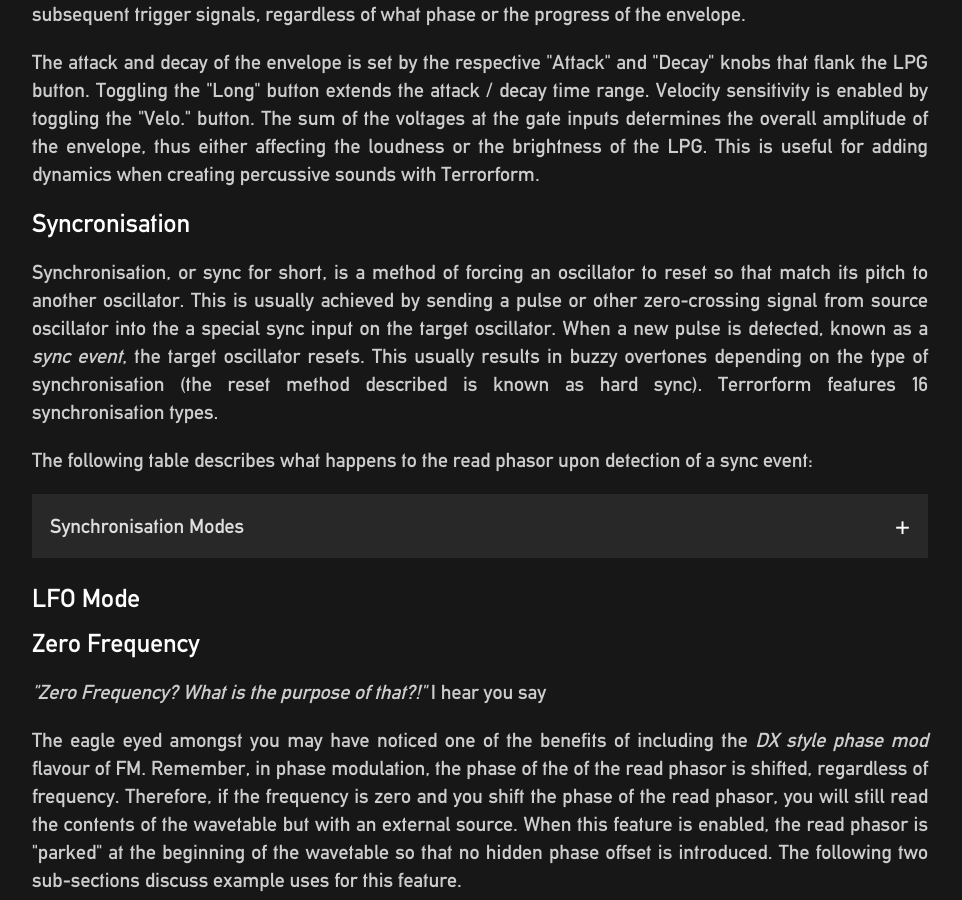
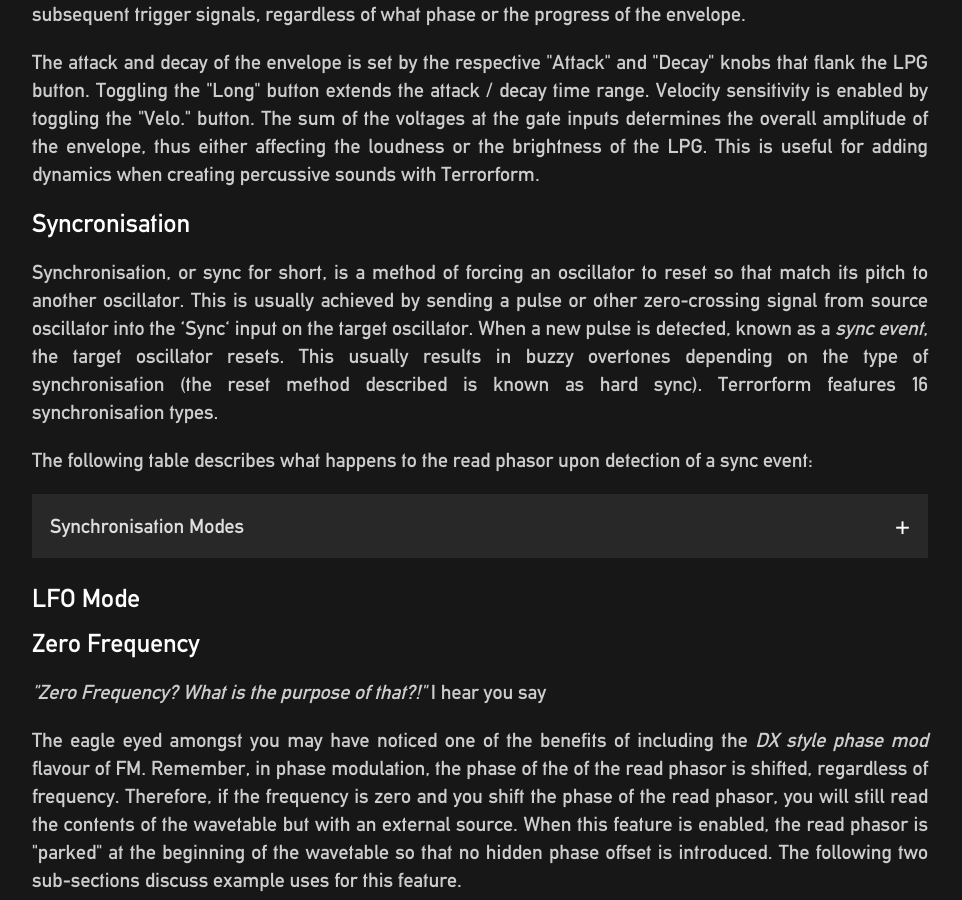
Before and after one commit to ValleyAudio/ValleyAudio.github.io, a Jekyll site: the page built from rack/terrorform/index.html, in a window 1280 px wide and 900 px high, scrolled down 4841 px. Shown: the whole window, without its empty margins (160-1122 px from the left). Built offline with Jekyll 4.4.1, drawn with Linux system fonts in a browser that asks for light colours; some of the changed text lies outside the part shown.

Commit message:
Fix typos

```diff
--- a/rack/terrorform/index.html
+++ b/rack/terrorform/index.html
@@ -343,8 +343,8 @@ title: Terrorform
     <h3 id="usage-sync">Syncronisation</h3>
     <p>
       Synchronisation, or sync for short, is a method of forcing an oscillator to reset so that match its pitch to another
-      oscillator. This is usually achieved by sending a pulse or other zero-crossing signal from source oscillator into the a
-      special sync input on the target oscillator. When a new pulse is detected, known as a <i>sync event</i>, the target
+      oscillator. This is usually achieved by sending a pulse or other zero-crossing signal from source oscillator into the
+      'Sync' input on the target oscillator. When a new pulse is detected, known as a <i>sync event</i>, the target
       oscillator resets. This usually results in buzzy overtones depending on the type of synchronisation (the reset method
       described is known as hard sync). Terrorform features 16 synchronisation types.
     </p>
@@ -417,7 +417,7 @@ title: Terrorform
         </tr>
         <tr>
           <td style="text-align: left">Lock Shot</td>
-          <td style="text-align: left">Same as above, however, the operator rejects any sync events whilst performing a cycle. This creates a harmonic locking effect</td>
+          <td style="text-align: left">Same as above, however, the oscillator rejects any sync events whilst performing a cycle. This creates a harmonic locking effect</td>
         </tr>
         <tr>
           <td style="text-align: left">Reverse</td>
```
Also changed, not shown: other parts of rack/terrorform/index.html (+2 -2 lines).
